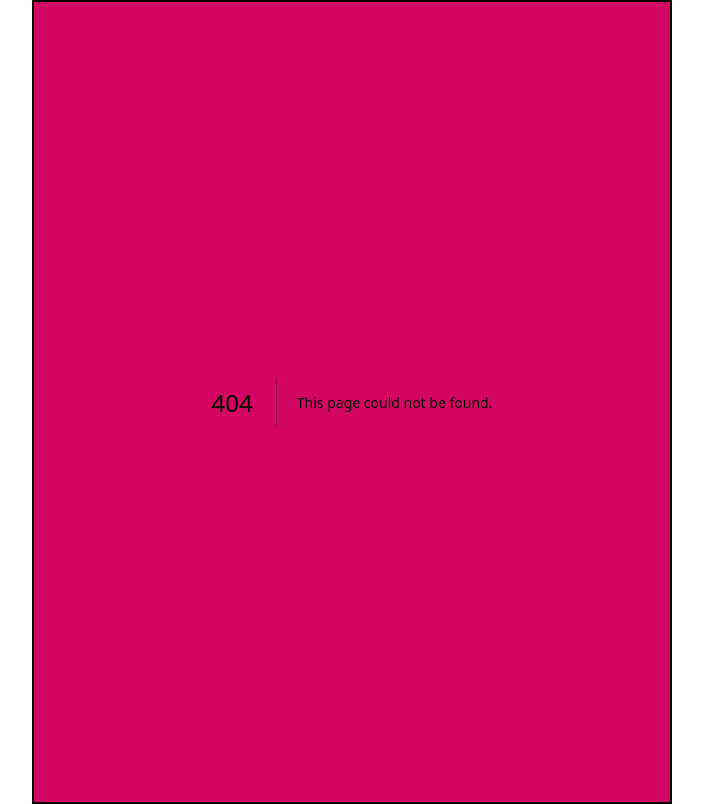
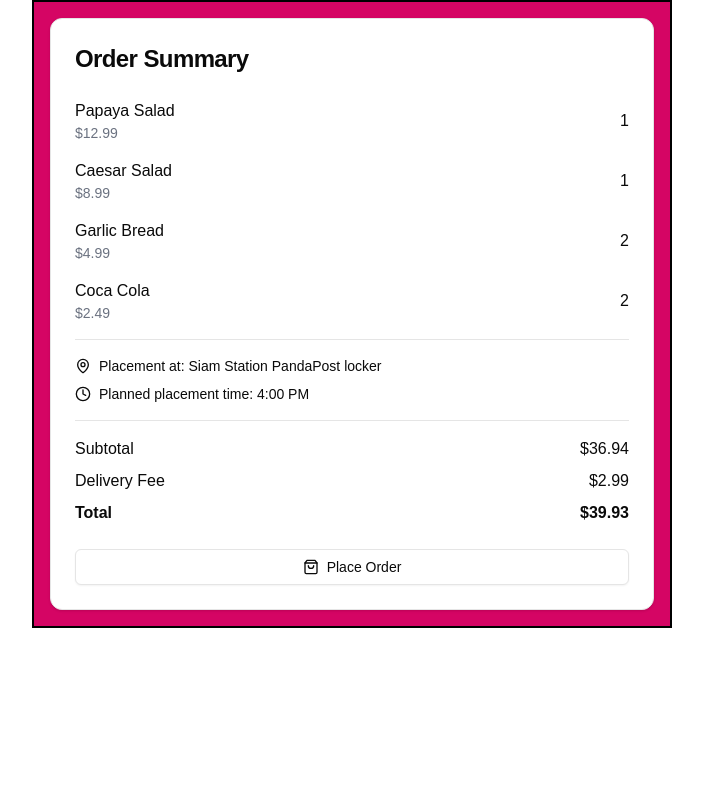
Before and after one commit to viruskizz/42bangkok_hackathon-asia-2024, a Next.js app: page /order in a window 1280 px wide. Before the commit this address had no page. Shown: the whole page, without its empty margins (288-991 px from the left). Built offline with nearby package versions, Linux system fonts and the light colour scheme.

Commit message:
add home and client page

```diff
--- /dev/null
+++ b/app/(client)/order/page.tsx
@@ -0,0 +1,97 @@
+"use client";
+import { useState } from "react";
+import { Button } from "@/components/ui/button";
+import {
+  Card,
+  CardContent,
+  CardFooter,
+  CardHeader,
+  CardTitle,
+} from "@/components/ui/card";
+import { Separator } from "@/components/ui/separator";
+import { MapPinIcon, ClockIcon, ShoppingBagIcon } from "lucide-react";
+import { useRouter } from "next/navigation";
+
+export default function Component() {
+  const router = useRouter();
+  const [orderItems, setOrderItems] = useState([
+    { id: 1, name: "Papaya Salad", quantity: 1, price: 12.99 },
+    { id: 2, name: "Caesar Salad", quantity: 1, price: 8.99 },
+    { id: 3, name: "Garlic Bread", quantity: 2, price: 4.99 },
+    { id: 4, name: "Coca Cola", quantity: 2, price: 2.49 },
+  ]);
+
+  const subtotal = orderItems.reduce(
+    (sum, item) => sum + item.quantity * item.price,
+    0
+  );
+  const deliveryFee = 2.99;
+  const total = subtotal + deliveryFee;
+
+  const handleClick = () => {
+    // add order placement logic here
+    router.push("/");
+  };
+
+  return (
+    <div className="container mx-auto p-4 max-w-2xl">
+      <Card>
+        <CardHeader>
+          <CardTitle className="text-2xl font-bold">Order Summary</CardTitle>
+        </CardHeader>
+        <CardContent>
+          <div className="space-y-4">
+            {orderItems.map((item) => (
+              <div key={item.id} className="flex justify-between items-center">
+                <div>
+                  <p className="font-medium">{item.name}</p>
+                  <p className="text-sm text-gray-500">
+                    ${item.price.toFixed(2)}
+                  </p>
+                </div>
+                <div className="flex items-center space-x-2">
+                  <span>{item.quantity}</span>
+                </div>
+              </div>
+            ))}
+          </div>
+
+          <Separator className="my-4" />
+
+          <div className="space-y-2">
+            <div className="flex items-center text-sm">
+              <MapPinIcon className="mr-2 h-4 w-4" />
+              <p>Placement at: Siam Station PandaPost locker</p>
+            </div>
+            <div className="flex items-center text-sm">
+              <ClockIcon className="mr-2 h-4 w-4" />
+              <p>Planned placement time: 4:00 PM</p>
+            </div>
+          </div>
+
+          <Separator className="my-4" />
+
+          <div className="space-y-2">
+            <div className="flex justify-between">
+              <span>Subtotal</span>
+              <span>${subtotal.toFixed(2)}</span>
+            </div>
+            <div className="flex justify-between">
+              <span>Delivery Fee</span>
+              <span>${deliveryFee.toFixed(2)}</span>
+            </div>
+            <div className="flex justify-between font-bold">
+              <span>Total</span>
+              <span>${total.toFixed(2)}</span>
+            </div>
+          </div>
+        </CardContent>
+        <CardFooter>
+          <Button className="w-full" variant={"outline"} onClick={handleClick}>
+            <ShoppingBagIcon className="mr-2 h-4 w-4" /> Place Order
+          </Button>
+        </CardFooter>
+      </Card>
+    </div>
+  );
+}
--- a/app/page.tsx
+++ b/app/page.tsx
@@ -1,101 +1,55 @@
-import Image from "next/image";
+"use client";
 
-export default function Home() {
+import { Button } from "@/components/ui/button";
+import { Input } from "@/components/ui/input";
+import { create, put, User } from "@/lib/actions/user";
+import React from "react";
+import { useRouter } from "next/navigation";
+
+export default function HomePage() {
+  const router = useRouter();
+  const [username, setUsername] = React.useState<string>("");
+  const handleClickUser = async () => {
+    const payload: Partial<User> = {
+      name: encodeURI(username),
+      role: "CLIENT",
+    };
+    const data = await put(payload);
+    localStorage.setItem("name", encodeURI(username));
+    router.push("/order");
+  };
+  const handleClickRider = async () => {
+    const payload: Partial<User> = {
+      name: encodeURI(username),
+      role: "RIDER",
+    };
+    const data = await put(payload);
+    localStorage.setItem("name", encodeURI(username));
+    router.push("/jobs");
+  };
   return (
-    <div className="grid grid-rows-[20px_1fr_20px] items-center justify-items-center min-h-screen p-8 pb-20 gap-16 sm:p-20 font-[family-name:var(--font-geist-sans)]">
-      <main className="flex flex-col gap-8 row-start-2 items-center sm:items-start">
-        <Image
-          className="dark:invert"
-          src="https://nextjs.org/icons/next.svg"
-          alt="Next.js logo"
-          width={180}
-          height={38}
-          priority
-        />
-        <ol className="list-inside list-decimal text-sm text-center sm:text-left font-[family-name:var(--font-geist-mono)]">
-          <li className="mb-2">
-            Get started by editing{" "}
-            <code className="bg-black/[.05] dark:bg-white/[.06] px-1 py-0.5 rounded font-semibold">
-              app/page.tsx
-            </code>
-            .
-          </li>
-          <li>Save and see your changes instantly.</li>
-        </ol>
-
-        <div className="flex gap-4 items-center flex-col sm:flex-row">
-          <a
-            className="rounded-full border border-solid border-transparent transition-colors flex items-center justify-center bg-foreground text-background gap-2 hover:bg-[#383838] dark:hover:bg-[#ccc] text-sm sm:text-base h-10 sm:h-12 px-4 sm:px-5"
-            href="https://vercel.com/new?utm_source=create-next-app&utm_medium=appdir-template-tw&utm_campaign=create-next-app"
-            target="_blank"
-            rel="noopener noreferrer"
-          >
-            <Image
-              className="dark:invert"
-              src="https://nextjs.org/icons/vercel.svg"
-              alt="Vercel logomark"
-              width={20}
-              height={20}
-            />
-            Deploy now
-          </a>
-          <a
-            className="rounded-full border border-solid border-black/[.08] dark:border-white/[.145] transition-colors flex items-center justify-center hover:bg-[#f2f2f2] dark:hover:bg-[#1a1a1a] hover:border-transparent text-sm sm:text-base h-10 sm:h-12 px-4 sm:px-5 sm:min-w-44"
-            href="https://nextjs.org/docs?utm_source=create-next-app&utm_medium=appdir-template-tw&utm_campaign=create-next-app"
-            target="_blank"
-            rel="noopener noreferrer"
-          >
-            Read our docs
-          </a>
-        </div>
-      </main>
-      <footer className="row-start-3 flex gap-6 flex-wrap items-center justify-center">
-        <a
-          className="flex items-center gap-2 hover:underline hover:underline-offset-4"
-          href="https://nextjs.org/learn?utm_source=create-next-app&utm_medium=appdir-template-tw&utm_campaign=create-next-app"
-          target="_blank"
-          rel="noopener noreferrer"
+    <div className="flex justify-center items-center flex-col gap-5 p-12">
+      <Input
+        placeholder="username"
+        className="w-28"
+        onChange={(event) => {
+          setUsername(event.target.value);
+        }}
+      />
+      <div className="flex justify-center gap-4">
+        <Button
+          variant={"outline"}
+          onClick={async () => await handleClickUser()}
         >
-          <Image
-            aria-hidden
-            src="https://nextjs.org/icons/file.svg"
-            alt="File icon"
-            width={16}
-            height={16}
-          />
-          Learn
-        </a>
-        <a
-          className="flex items-center gap-2 hover:underline hover:underline-offset-4"
-          href="https://vercel.com/templates?framework=next.js&utm_source=create-next-app&utm_medium=appdir-template-tw&utm_campaign=create-next-app"
-          target="_blank"
-          rel="noopener noreferrer"
+          User
+        </Button>
+        <Button
+          variant={"outline"}
+          onClick={async () => await handleClickRider()}
         >
-          <Image
-            aria-hidden
-            src="https://nextjs.org/icons/window.svg"
-            alt="Window icon"
-            width={16}
-            height={16}
-          />
-          Examples
-        </a>
-        <a
-          className="flex items-center gap-2 hover:underline hover:underline-offset-4"
-          href="https://nextjs.org?utm_source=create-next-app&utm_medium=appdir-template-tw&utm_campaign=create-next-app"
-          target="_blank"
-          rel="noopener noreferrer"
-        >
-          <Image
-            aria-hidden
-            src="https://nextjs.org/icons/globe.svg"
-            alt="Globe icon"
-            width={16}
-            height={16}
-          />
-          Go to nextjs.org →
-        </a>
-      </footer>
+          Rider
+        </Button>
+      </div>
     </div>
   );
 }
```
